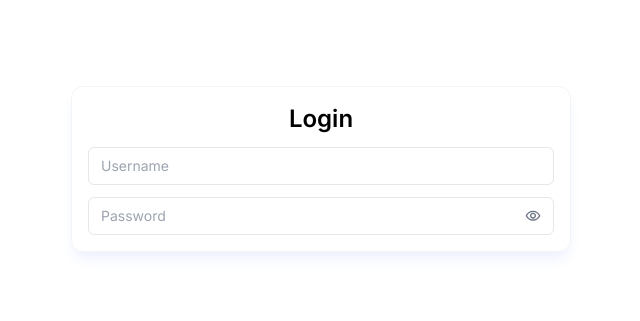
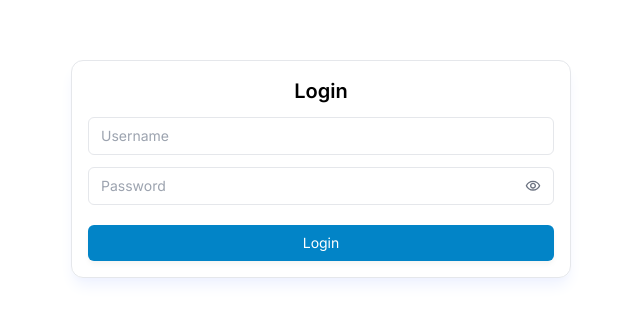
Before and after one commit to AburizalAN/NASA-fullstack, a Next.js app in the folder client/: page /dashboard in a window 1280 px wide. Shown: the part 231-552 px from the top of the page, without its empty margins (319-959 px from the left). Built offline with nearby package versions, Linux system fonts and the light colour scheme.

Commit message:
Work In Progress Dashboard Page

```diff
--- a/client/components/features/dashboard/Dashboard.tsx
+++ b/client/components/features/dashboard/Dashboard.tsx
@@ -2,10 +2,30 @@
 
 import { MdOutlineVisibility, MdOutlineVisibilityOff } from "react-icons/md";
 import * as React from "react";
+import { Button } from "@/components/reusable";
+import { useForm, SubmitHandler, Controller } from "react-hook-form";
+import useSWRHandler from "@/hooks/useSWR";
+
+type Inputs = {
+  username: string
+  password: string
+}
 
 const Dashboard = () => {
   const passRef = React.useRef<HTMLInputElement>(null);
   const [passVisible, setPassVisible] = React.useState<boolean>(false);
+  // const { data } = useSWRHandler();
+
+  const {
+    register,
+    handleSubmit,
+    control,
+    watch,
+    formState: { errors },
+  } = useForm<Inputs>({ mode: "onChange" });
+
+  const onSubmit: SubmitHandler<Inputs> = (data) => console.log(data);
+
   const togglePassword = () => {
     const passElement: any = passRef.current;
     const type: string = passElement.type;
@@ -20,33 +40,65 @@ const Dashboard = () => {
 
   return (
     <div className="h-full grid place-items-center">
-      <div className="border border-gray-100 rounded-xl p-4 w-[500px] shadow-lg shadow-indigo-50">
-        <h3 className="font-semibold text-center mb-3">Login</h3>
-        <input placeholder="Username" type="text" className="input shadow-none mb-3" />
+      <div className="border rounded-xl p-4 w-[500px] shadow-lg shadow-indigo-50">
+        <h4 className="font-semibold text-center mb-3">Login</h4>
+        <form>
+          <div className="mb-3">
+            <Controller
+              name="username"
+              control={control}
+              rules={{
+                required: { value: true, message: "Email harus diisi" },
+              }}
+              render={({ field }) => (
+                <input
+                  placeholder="Username"
+                  type="text"
+                  className="input shadow-none"
+                  {...field}
+                />
+              )}
+            />
+            {errors?.username ? (
+              <div className="text-xs leading-relaxed text-red-500">{errors.username.message}</div>
+            ) : null}
+          </div>
+          <div className="mb-3">
+            <Controller
+              name="password"
+              control={control}
+              rules={{
+                required: { value: true, message: "Password harus diisi" }
+              }}
+              render={({ field }) => (
                 <div className="input shadow-none flex items-center">
                   <input
-            ref={passRef}
                     placeholder="Password"
                     type="password"
                     className="outline-none w-full flex-1"
+                    {...field}
                   />
                   <button onClick={togglePassword}>
                     {!passVisible ? (
-              <MdOutlineVisibility
-                size={16}
-                className="text-gray-500"
-              />
+                      <MdOutlineVisibility size={16} className="text-gray-500" />
                     ) : (
-              <MdOutlineVisibilityOff
-                size={16}
-                className="text-gray-500"
-              />
+                      <MdOutlineVisibilityOff size={16} className="text-gray-500" />
                     )}
                   </button>
                 </div>
+              )}
+            />
+            {errors?.password ? (
+              <div className="text-xs leading-relaxed text-red-500">{errors.password.message}</div>
+            ) : null}
+          </div>
+          <Button onClick={handleSubmit(onSubmit)} type="submit" className="mt-5" block>
+            Login
+          </Button>
+        </form>
       </div>
     </div>
-  )
+  );
 }
 
 export default Dashboard;
--- a/client/components/reusable/Button.tsx
+++ b/client/components/reusable/Button.tsx
@@ -3,21 +3,33 @@ import clsx from "clsx";
 
 interface ButtonProps {
   children: React.ReactNode;
-  color?: string | undefined | null;
+  color?: string | null;
   block?: boolean;
-  variant?: string | undefined | null;
+  variant?: string;
   size?: "sm" | "md" | "lg";
+  className?: string;
+  onClick?: () => void;
+  type?: string,
 }
 
-const Button: React.FC<ButtonProps> = ({ children, variant, color = "primary", block, size = "md" }) => {
+const Button = ({ children, variant, color = "primary", block, size = "md", className, onClick, ...rest }: ButtonProps) => {
   const mergedClass = clsx(
     variant === "outlined" ? `btn-outlined` : 'btn',
     color && `btn-${color}`,
     block && "block w-full",
-    size && `text-${size},`
+    size && `text-${size}`,
+    className,
   );
 
-  return <button className={mergedClass}>{children}</button>;
+  return (
+    <button
+      onClick={onClick}
+      className={mergedClass}
+      {...rest}
+    >
+      {children}
+    </button>
+  );
 };
 
 export default Button;
--- /dev/null
+++ b/client/hooks/useSWR.tsx
@@ -0,0 +1,23 @@
+import useSWR from "swr";
+import * as React from "react";
+
+const useSWRHandler = (
+  uri: string,
+  fetcher: () => void,
+  options: {} = {},
+) => {
+  const swr = useSWR(uri, fetcher, {
+    revalidateOnFocus: false,
+    errorRetryCount: 0,
+    ...options,
+  });
+  const { error } = swr;
+  React.useEffect(() => {
+    if (!error) return;
+    const description: string = error?.response?.data.message ?? "Someting went wrong";
+    console.log("error description", description);
+  }, [error])
+  return swr;
+}
+
+export default useSWRHandler;
--- a/client/next.config.js
+++ b/client/next.config.js
@@ -1,4 +1,8 @@
 /** @type {import('next').NextConfig} */
-const nextConfig = {}
+const nextConfig = {
+  env: {
+    apiBaseUrl: process.env.API_BASE_URL
+  }
+}
 
 module.exports = nextConfig
--- a/client/package.json
+++ b/client/package.json
@@ -15,17 +15,21 @@
     "@react-three/fiber": "^8.13.0",
     "@splinetool/react-spline": "^2.2.6",
     "@splinetool/runtime": "^0.9.354",
+    "@types/js-cookie": "^3.0.3",
     "@types/node": "20.2.4",
     "@types/react": "18.2.7",
     "@types/react-dom": "18.2.4",
     "autoprefixer": "10.4.14",
+    "axios": "^1.4.0",
     "clsx": "^1.2.1",
     "eslint": "8.41.0",
     "eslint-config-next": "13.4.4",
+    "js-cookie": "^3.0.5",
     "next": "13.4.4",
     "postcss": "8.4.23",
     "react": "18.2.0",
     "react-dom": "18.2.0",
+    "react-hook-form": "^7.45.0",
     "react-icons": "^4.8.0",
     "swr": "^2.1.5",
     "tailwindcss": "3.3.2",
```
Also changed, not shown: client/hooks/useAxios.ts (added, +20 -0 lines), 1 other file (tests, documents, lock files or other folders). Lines whose indentation alone changed are shown as unchanged.
